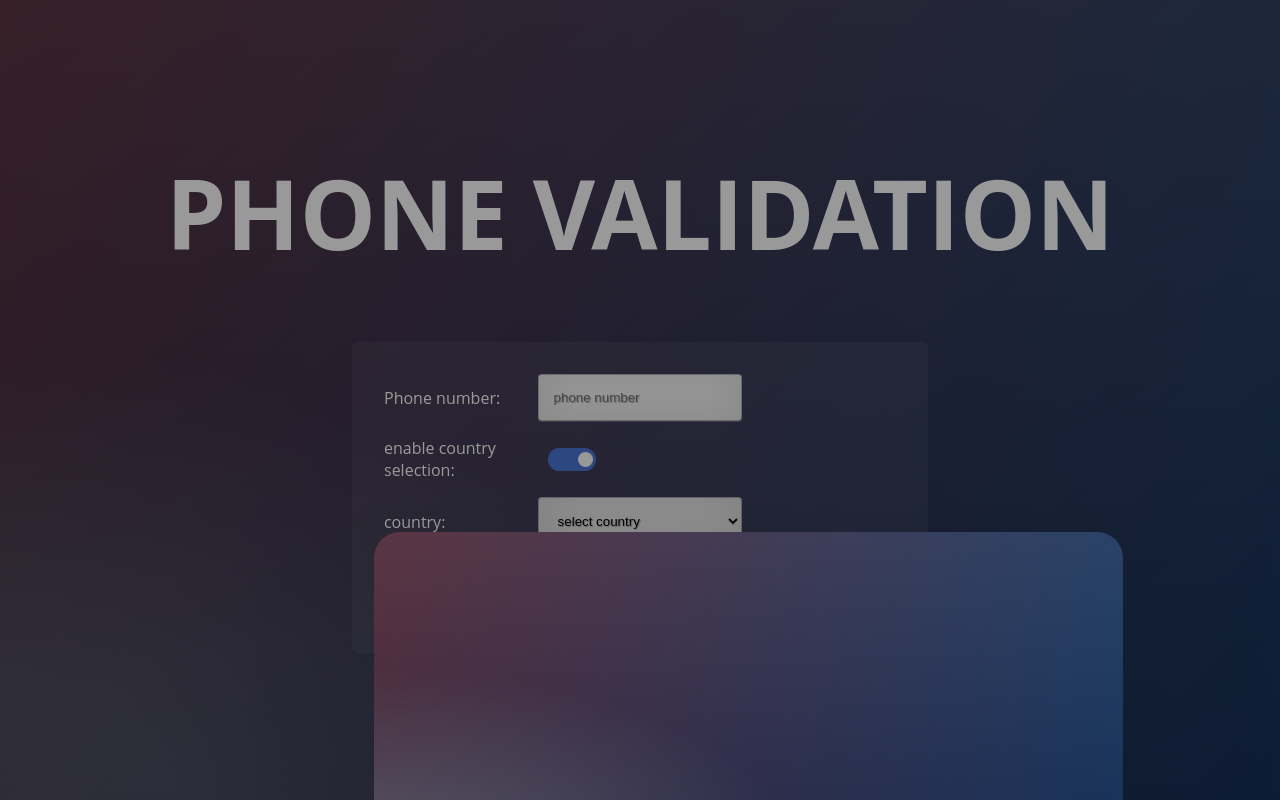
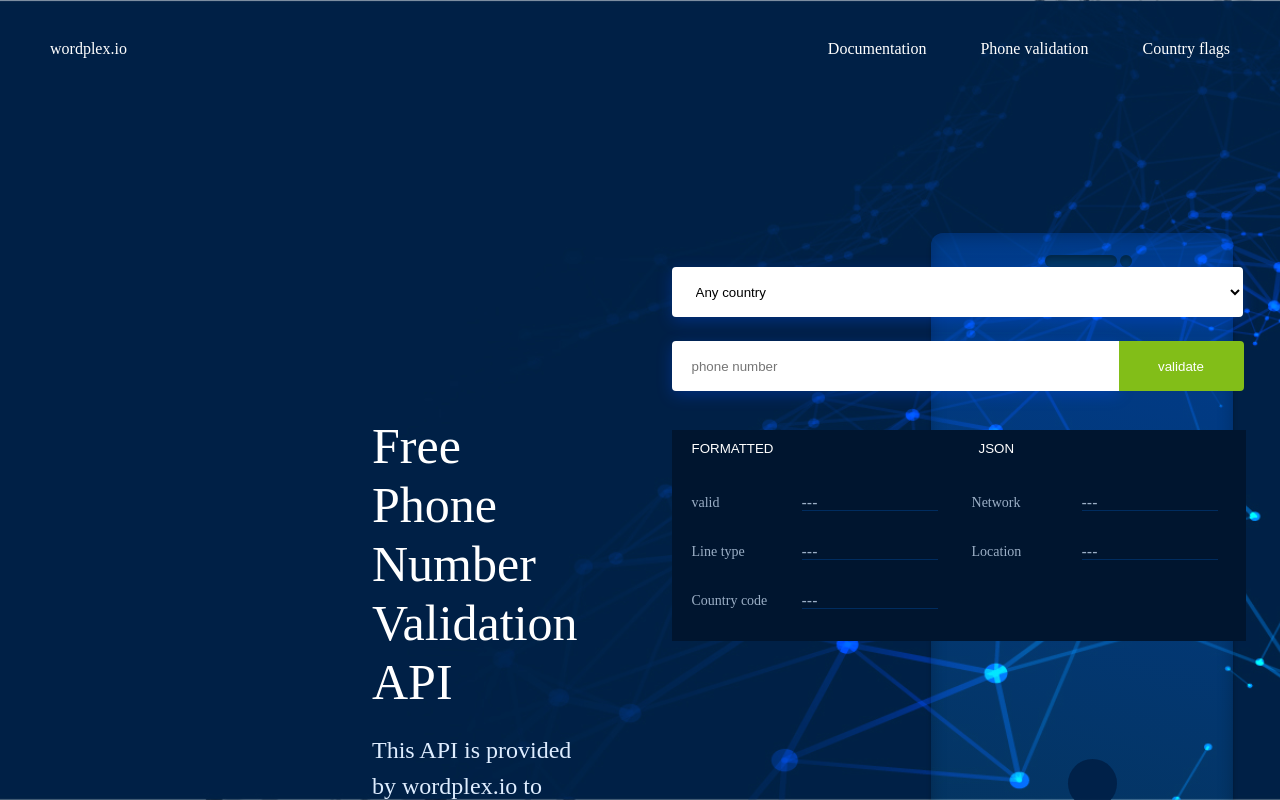
Before and after one commit to wordplex/phone-validator, a plain HTML site: page index.html in a window 1280 px wide. Both pictures are taken after a click on the button "validate". Shown: the top 800 px of the page. Drawn offline with Linux system fonts and the light colour scheme; no server answers.

Commit message:
added json display & and some style

```diff
--- a/index.css
+++ b/index.css
@@ -1,260 +1,240 @@
 * {
+  margin: 0;
   padding: 0;
-  margin:0;
   box-sizing: border-box;
 }
 
-.type{
-  margin-left: 40px
+header {
+  color: white;
 }
 
-.switch {
-  position: relative;
-  display: inline-block;
-  width: 48px;
-  height: 23px;
+a {
+  text-decoration: none;
+  color: white;
 }
 
-.switch input {
-  opacity: 0;
-  width: 0;
-  height: 0;
+body {
+  background: url(./project-img/69a8c6bc99e1588e96e96ea93f6c0b5f.jfif)
+  no-repeat center center fixed;
+  background-size: cover;
+  height: 100vh;
 }
 
-.slider {
-  position: absolute;
-  cursor: pointer;
-  top: 0;
-  left: 0;
-  right: 0;
-  bottom: 0;
-  background-color: #ccc;
-  -webkit-transition: .4s;
-  transition: .4s;
+.header {
+  display: flex;
+  align-items: center;
+  justify-content: space-between;
+  padding: 40px 50px;
 }
 
-.slider:before {
-  position: absolute;
-  content: "";
-  height: 15px;
-  width: 15px;
-  left: 4px;
-  bottom: 4px;
-  background-color: white;
-  -webkit-transition: .4s;
-  transition: .4s;
+.navbar a {
+  margin-left:50px;
 }
 
-.switcherpostion{
-  margin-left: 10px;
+.body-section {
+  display: flex;
+  align-items: center;
+  height: calc(100vh - 100px);
+  width: 100%;
+  justify-content: space-between;
+  padding: 0 178px;
 }
 
-input:checked + .slider {
-  background-color: #4a77d4;
+.left-column {
+  display: flex;
+  width: 503px;
+  height:100vh ;
+  margin: 965px 94px 228px 194px ;
 }
 
-input:focus + .slider {
-  box-shadow: 0 0 1px #4a77d4;
+.documentations {
+font-weight: 500;
+font-size: 50px;
+line-height: 59px;
+color: #FFFFFF;
+width: 100%;
 }
 
-input:checked + .slider:before {
-  -webkit-transform: translateX(26px);
-  -ms-transform: translateX(26px);
-  transform: translateX(26px);
+.input-group-with-submit {
+  display: flex;
+  align-items: center;
 }
 
-.slider.round {
-  border-radius: 34px;
+.validate-input {
+  display: flex;
+  flex-direction: row;
+  align-items: center;
+  padding: 0 20px;
+  width: 447px;
+  height: 50px;
+  background: #FFFFFF;
+  box-shadow: 0px 4px 15px rgba(2, 79, 255, 0.3);
+  border-radius: 4px 0 0px 4px;
+  margin: 12px 0px;
+  border: 0;
 }
 
-.slider.round:before {
-  border-radius: 50%;
+select.validate-input {
+  width: 571px;
+  border-radius: 4px;
 }
 
-body {font-family: Arial, Helvetica, sans-serif;}
+.submit-btn {
+  width: 125px;
+  height: 50px;
+  background: #82BE18;
+  cursor: pointer;
+  border-radius: 0px 4px 4px 0px;
+  border: 0;
+  color: #FFF;
+  font-weight: 500;
+}
+
+.validation-box {
+  display: flex;
+  color: white;
+  flex-direction: column;
+  align-items: flex-start;
+  padding: 28px 20px;
+  width: 574px;
+  height: 163px;
+  top: 36px;
+  background: #00152F;
+  box-shadow: 0px 4px 15px rgba(2, 79, 255, 0.3);
+  flex: none;
+  order: 1;
+  flex-grow: 0;
+  margin-top:0px;
+  flex-wrap: wrap;
+  align-content: space-between;
+}
 
 
-
-.modal {
-  display: none;
-  position: fixed;
-  z-index: 1;
-  left: 0;
-  top: 0;
-  width: 117%;
-  height: 100%;
-  overflow: auto;
-  background-color: rgb(0,0,0);
-  background-color: rgba(0,0,0,0.4);
-  padding-top: 60px;
+.head-validation-box {
+  display: flex;
+  margin-top: 27px;
 }
 
-.modal-content {
-  background-color: #fefefe;
-  margin: 5% auto 15% auto;
-  border: 1px solid #888;
-  width: 100%;
-  height: 100%;
-
+.btn1 {
+  padding: 0px 20px;
+  color: white;
+  text-align: left;
+  position: relative;
+  width: 287px;
+  height: 36px;
+  background: #00152F;
+  border: 0;
+  cursor: pointer;
 }
 
-.animate {
-  -webkit-animation: animatezoom 0.6s;
-  animation: animatezoom 0.6s
+
+.main-validation-button {
+    background: #00152F;
+    border-radius: 4px 0px;
 }
 
-@-webkit-keyframes animatezoom {
-  from {-webkit-transform: scale(0)}
-  to {-webkit-transform: scale(1)}
+.valid-input1 {
+  width: 110px;
+  height: 25px;
+  font-weight: 500;
+  font-size: 14px;
+  line-height: 17px;
+  color: #9BAFC6;
 }
 
-@keyframes animatezoom {
-  from {transform: scale(0)}
-  to {transform: scale(1)}
+.formatted-results {
+  display: flex;
+  flex-direction: column;
+  flex-wrap: wrap;
+  max-height: 200px;
+  background-color: #00152F;
+  padding: 28px 20px;
+  padding-bottom: 0;
 }
 
-.head {
-  font-size: 3rem;
-  text-transform: uppercase;
-  margin-bottom: 4rem;
-}
-.input {
-  width: 40%;
-  padding: 15px;
-  border: none;
-  text-shadow: 1px 1px 1px rgb(0 0 0 / 30%);
-  border: 1px solid rgba(0,0,0,0.3);
-  border-radius: 4px;
-  box-shadow: inset 0 -5px 45px rgb(100 100 100 / 20%), 0 1px 1px rgb(255 255 255 / 20%);
-  -webkit-transition: box-shadow .5s ease;
-  -moz-transition: box-shadow .5s ease;
-  -o-transition: box-shadow .5s ease;
-  -ms-transition: box-shadow .5s ease;
-  transition: box-shadow .5s ease;
+
+.valid-display {
+  width: 136px;
+  height: 17px;
+  font-size: 16px;
+  line-height: 17px;
+  color: #9BAFC6;
+  background-color: unset;
+  border: 0;
+  border-bottom: 1px solid #002C5F;
+  margin-right: 34px;
 }
 
-.input-group {
+.validation-text {
   display: flex;
-  align-items: center;
-  margin-bottom: 1rem;
+  margin-bottom: 24px;
 }
 
-.input-label {
-  width: 30%;
+.phone-shape {
+  position: absolute;
+  width: 302.39px;
+  height: 585px;
+  right: 46.6px;
+  top: 233px;
+  z-index: -1;
+  background: linear-gradient(194.87deg, rgba(0, 103, 255, 0.4) 0%, rgba(24, 160, 251, 0.16) 95.85%);
+  box-shadow: 0px 4px 4px rgba(0, 0, 0, 0.25), inset 0px 4px 15px rgba(0, 0, 0, 0.25);
+  border-radius: 12px;
 }
 
-.input:focus {
-  background-color: #ddd;
-  outline: none;
+.rectangle {
+  position: absolute;
+  width: 72.11px;
+  height: 12.79px;
+  right: 116.24px;
+  top: 21.61px;
+  background: #043459;
+  opacity: 0.9;
+  box-shadow: inset 0px 4px 4px rgba(0, 0, 0, 0.25);
+  border-radius: 12px;
 }
 
-button {
-  width: 40%;
-  background-color: #375ca7;
-  text-align: center;
-  color: white;
-  border-radius: 6px;
-  padding: 14px 20px;
-  border: none;
-  cursor: pointer;
-  display: block;
-  margin: 0 auto;
-}
-button:hover {
-  background-color: #253d6e;
-  transition: background-color 200ms ease-in-out;
+.eclipse1 {
+  position: absolute;
+  width: 12.79px;
+  height: 12.79px;
+  right: 101px;
+  top: 21.61px;
+  background: #043459;
+  opacity: 0.9;
+  border-radius: 50%;
+  box-shadow: inset 0px 4px 4px rgba(0, 0, 0, 0.25);
 }
 
-.btnclass {
-  margin: 0 auto;
-  width: 100%;
+.eclipse2 {
+  position: absolute;
+  width: 48.85px;
+  height: 48.85px;
+  left: 137px;
+  top: 525.85px;
+  border-radius: 50%;
+  background: #002046;
+  opacity: 0.9;
 }
 
-button:hover {
-  opacity:1;
+.documentation2 {
+  font-style: normal;
+  font-weight: normal;
+  font-size: 24px;
+  line-height: 36px;
+  color: #DEEDFF;
+  margin-top: 20px;
 }
 
-.input-container{
-  width: 45%;
-  margin: 0 auto;
-  border-radius: 6px;
-  padding: 2rem;
-  background-color: #dbdbdb0f;
+.json-results {
+    display: flex;
+    justify-content: space-between;
+    flex-direction: column;
+    flex-wrap: wrap;
+    max-height: 219px;
+    background-color: #00152F;
+    padding: 28px 20px;
+    width: 574px;
+    color: white;
+    height: 220px;
 }
-
-.container {
-  color: white;
-  height: 100vh;
-  display: flex;
-  justify-content: center;
-  align-items: center;
-  flex-direction: column;
-  font-family: 'Open Sans', sans-serif;
-  background: #092756;
-  background: -moz-radial-gradient(0% 100%, ellipse cover,
-   rgba(104,128,138,.4) 10%,rgba(138,114,76,0) 40%),
-   -moz-linear-gradient(top,  rgba(57,173,219,.25) 0%,
-   rgba(42,60,87,.4) 100%), -moz-linear-gradient(-45deg,  #670d10 0%, #092756 100%);
-  background: -webkit-radial-gradient(0% 100%, ellipse cover,
-   rgba(104,128,138,.4) 10%,rgba(138,114,76,0) 40%), -webkit-linear-gradient(top,  rgba(57,173,219,.25) 0%
-   ,rgba(42,60,87,.4) 100%), -webkit-linear-gradient(-45deg,  #670d10 0%,#092756 100%);
-  background: -o-radial-gradient(0% 100%, ellipse cover, rgba(104,128,138,.4) 10%,rgba(138,114,76,0) 40%), -o-linear-gradient(top,  rgba(57,173,219,.25) 0%,rgba(42,60,87,.4) 100%), -o-linear-gradient(-45deg,  #670d10 0%,#092756 100%);
-  background: -ms-radial-gradient(0% 100%, ellipse cover, rgba(104,128,138,.4) 10%,rgba(138,114,76,0) 40%), -ms-linear-gradient(top,  rgba(57,173,219,.25) 0%,rgba(42,60,87,.4) 100%), -ms-linear-gradient(-45deg,  #670d10 0%,#092756 100%);
-  background: -webkit-radial-gradient(0% 100%, ellipse cover, rgba(104,128,138,.4) 10%,rgba(138,114,76,0) 40%), linear-gradient(to bottom,  rgba(57,173,219,.25) 0%,rgba(42,60,87,.4) 100%), linear-gradient(135deg,  #670d10 0%,#092756 100%);
-  filter: progid:DXImageTransform.Microsoft.gradient( startColorstr='#3E1D6D', endColorstr='#092756',GradientType=1 );
-}
-.splitContainer{
-  padding: 16px;
-  color: white;
-  border-radius : 26px;
-  width: 50%;
-  height:43%;
-  margin: auto;
-  margin-top:472px;
-  font-family: 'Open Sans', sans-serif;
-  background: #092756;
-  background: -moz-radial-gradient(0% 100%, ellipse cover,
-   rgba(104,128,138,.4) 10%,rgba(138,114,76,0) 40%),
-   -moz-linear-gradient(top,  rgba(57,173,219,.25) 0%,
-   rgba(42,60,87,.4) 100%), -moz-linear-gradient(-45deg,  #670d10 0%, #092756 100%);
-  background: -webkit-radial-gradient(0% 100%, ellipse cover,
-   rgba(104,128,138,.4) 10%,rgba(138,114,76,0) 40%), -webkit-linear-gradient(top,  rgba(57,173,219,.25) 0%
-   ,rgba(42,60,87,.4) 100%), -webkit-linear-gradient(-45deg,  #670d10 0%,#092756 100%);
-  background: -o-radial-gradient(0% 100%, ellipse cover, rgba(104,128,138,.4) 10%,rgba(138,114,76,0) 40%), -o-linear-gradient(top,  rgba(57,173,219,.25) 0%,rgba(42,60,87,.4) 100%), -o-linear-gradient(-45deg,  #670d10 0%,#092756 100%);
-  background: -ms-radial-gradient(0% 100%, ellipse cover, rgba(104,128,138,.4) 10%,rgba(138,114,76,0) 40%), -ms-linear-gradient(top,  rgba(57,173,219,.25) 0%,rgba(42,60,87,.4) 100%), -ms-linear-gradient(-45deg,  #670d10 0%,#092756 100%);
-  background: -webkit-radial-gradient(0% 100%, ellipse cover, rgba(104,128,138,.4) 10%,rgba(138,114,76,0) 40%), linear-gradient(to bottom,  rgba(57,173,219,.25) 0%,rgba(42,60,87,.4) 100%), linear-gradient(135deg,  #670d10 0%,#092756 100%);
-  filter: progid:DXImageTransform.Microsoft.gradient( startColorstr='#3E1D6D', endColorstr='#092756',GradientType=1 );
-}
-
-.login {
-  position: absolute;
-  top: 50%;
-  left: 50%;
-  margin: -150px 0 0 -150px;
-  width:300px;
-  height:300px;
-}
-
-.modal-content {
-  background-color: #fefefe;
-  width: 67%;
-  margin: 5% auto 15% auto;
-  border: 1px solid #888;
-  width: 58%;
-  border-radius: 25px;
-}
-
-.close {
-  position: absolute;
-  right: 35px;
-  top: 15px;
-  font-size: 40px;
-  font-weight: bold;
-  color: #f1f1f1;
-}
-
-.close:hover,
-.close:focus {
-  color: #f44336;
-  cursor: pointer;
-}
--- a/index.html
+++ b/index.html
@@ -7,52 +7,85 @@
     <title>Document</title>
     <link rel="stylesheet" type="text/css" href="index.css"/>
   </head>
-
-<body >
-  <div class = "container">
-    <div class = "head">
-      <h1 style = "color: white;">Phone validation</h1>
+<body>
+  <header class="header">
+    <div><p>wordplex.io</p></div>
+    <nav class="navbar">
+      <a href="/documentation.html">Documentation</a>
+      <a href="/index.html"> Phone validation</a>
+      <a href="/index.html"> Country flags</a>
+    </nav>
+  </header>
+  <main class="body-section">
+    <section class="left-column">
+      <div class="documentations">
+        <p>Free Phone Number Validation API</p>
+        <p class="documentation2">This API is provided by wordplex.io to make the web more international, and the like of developers easies.</p>
+      </div>
+    </section>
+    <section class="right-column">
+      <div class="form-wrapper">
+        <div class="input-group">
+          <select id = 'select' class="validate-input">
+            <option value = "select country" >Any country</option>
+          </select>
+        </div>
+        <div class="input-group-with-submit">
+          <input  class="validate-input" id = "input" type = "tel" placeholder = "phone number" >
+          <button class="submit-btn" id = "button" >validate</button>
+        </div>
+      </div>
+      <div class="results">
+        <div class="head-validation-box" >
+          <div class="main-validation-button"><button class="btn1"  id="form-btn">FORMATTED</button></div>
+        <div class="main-validation-button"><button class="btn1" id="json" >JSON</button></div>
+        </div>
+        <div class="formatted-results" id="formatted-results">
+          <div class="validation-text">
+            <div class="valid-input1">valid</div>
+            <input class="valid-display" id="valid" readonly value="---">
           </div>
 
-
-  <div class="input-container">
-      <div class="input-group">
-        <span class="input-label">Phone number: </span>
-       <input class="input"  id = "input" type = "tel" placeholder = "phone number" >
+          <div class="validation-text">
+            <div class="valid-input1">Line type</div>
+            <input class="valid-display" id="lineType" readonly value="---">
           </div>
 
-        <div class="input-group">
-          <span class="input-label">enable country selection: </span>
-          <span class="switcherpostion">
-            <label class="switch" id="switcher">
-            <input type="checkbox" checked>
-            <span class="slider round"></span>
-            </label>
-          </span>
+          <div class="validation-text">
+            <div class="valid-input1">Country code</div>
+            <input class="valid-display" id="countryCode" readonly value="---">
           </div>
 
-    <div class="input-group">
-      <span class="input-label">country: </span>
-      <select id = 'select' class="input">
-        <option value = "select country" >select country</option>
-      </select>
+          <div class="validation-text">
+            <div class="valid-input1">Network</div>
+            <input class="valid-display" id="network" readonly value="---">
           </div>
 
-    <div class="input-group">
-      <div class="btnclass">
-        <button class = "btn" id = "button" onclick="document.getElementById('id01').style.display='block'" >validate</button>
+          <div class="validation-text">
+            <div class="valid-input1">Location</div>
+            <input class="valid-display" id="location" readonly value="---">
           </div>
-      <div id="result-before"></div>
-      <div id="result-after"></div>
+        </div>
       </div>
 
-    <div id="id01" class="modal">
-          <div class="splitContainer" id="container"></div>
+      <div class="json-results" id="json-results" style="display: none;">
+            <p id="number"></p>
+            <p id="valid-number"></p>
+            <p id="local-format"></p>
+            <p id="inte-format"></p>
+            <p id="line-type"></p>
+            <p id="reg-location"></p>
+            <p id="net-work"></p>
           </div>
+      </div>
+    </section>
+
+        <div class="phone-shape">
+          <div class="rectangle"></div>
+          <div class="eclipse1"></div>
+          <div class="eclipse2"></div>
+        </div>
+  </main>
   <script type = "module" src="./index.js" defer></script>
-
-
-
-</div>
 </body>
 </html>
--- a/index.js
+++ b/index.js
@@ -2,11 +2,25 @@ import { countries } from './countries.js';
 
 const input = document.getElementById("input");
 const selector = document.getElementById("select");
-const button = document.getElementById("button")
-const countryCodeSwitcher = document.getElementById("switcher");
-const displayresultBefore = document.getElementById("container")
-const displayresultAfter = document.getElementById("container")
-const modal = document.getElementById('id01');
+const button = document.getElementById("button");
+const validateInput = document.getElementById("valid");
+const lineType = document.getElementById("lineType");
+const countryCode = document.getElementById("countryCode");
+const network = document.getElementById("network");
+const location = document.getElementById("location");
+const jsonbtn = document.getElementById("json");
+const formbtn = document.getElementById("form-btn");
+const jsonresults = document.getElementById("json-results");
+const formattedresults = document.getElementById("formatted-results");
+const number = document.getElementById("number");
+const validnumber = document.getElementById("valid-number");
+const localformat = document.getElementById("local-format");
+const inteformat = document.getElementById("inte-format");
+const linetype = document.getElementById("line-type");
+const reglocation = document.getElementById("reg-location");
+const jsonnetwork = document.getElementById("net-work");
+
+
 
 function inputData() {
   const phoneNumber = parseInt(input.value, 10);
@@ -18,11 +32,16 @@ function inputData() {
   }
 }
 
-window.onclick = function(event) {
-  if (event.target == modal) {
-    modal.style.display = "none";
-  }
+function jsonhandler() {
+  jsonresults.style = "display";
+  formattedresults.style = "display : none";
 }
+
+function formbtnhandler() {
+  formattedresults.style ="display";
+  jsonresults.style = "display : none";
+}
+
 
 async function displayData() {
   const phoneNumbers = inputData();
@@ -30,8 +49,27 @@ async function displayData() {
   fetch(`http://geo.wordplex.io/v4/phone?phone=${phoneNumbers}&country=${countryNumber}`)
     .then((res) => res.json())
     .then((data) => {
-      displayresultBefore.innerHTML = JSON.stringify(data);
-      displayresultAfter.innerHTML = "<pre>"+JSON.stringify(data,undefined, 2) +"</pre>"
+        if (!!data.is_number_valid) {
+          console.log(data)
+          number.innerHTML = `"number": "${data.number_parts.nat}"`
+          validnumber.innerHTML = ` "is_valid_number": "${data.is_number_possible}"`
+          localformat.innerHTML = `"local_format": "${data.number_parts.nat}"`
+          inteformat.innerHTML = `international_format": "${data.number_parts.nat.intl}"`
+          linetype.innerHTML = `"line_type": "${data.type}"`
+          reglocation.innerHTML = `"registered_location": "${data.location.name}"`
+          jsonnetwork.innerHTML = `"network": "${data.location.iso2}"`
+          validateInput.value = "true"
+          lineType.value = `${data.type}`
+          countryCode.value = `+ ${data.number_parts.country_code}`
+          network.value = `${data.carrier.name}`
+          location.value = `${data.location.name}`
+        }else {
+          validateInput.value = "false"
+          lineType.value = "unknown"
+          countryCode.value = "unknown"
+          network.value = "unknown"
+          location.value = "unknown"
+        }
     })
     .catch((err) => {
       console.log (err);
@@ -56,4 +94,5 @@ function countrySwitcherHandler(event) {
 
 input.addEventListener('change', inputData);
 button.addEventListener('click', displayData);
-countryCodeSwitcher.addEventListener('change', countrySwitcherHandler);
+jsonbtn.addEventListener('click', jsonhandler);
+formbtn.addEventListener('click', formbtnhandler);
```
Also changed, not shown: project-img/69a8c6bc99e1588e96e96ea93f6c0b5f.jfif (added). Lines whose indentation alone changed are shown as unchanged.
